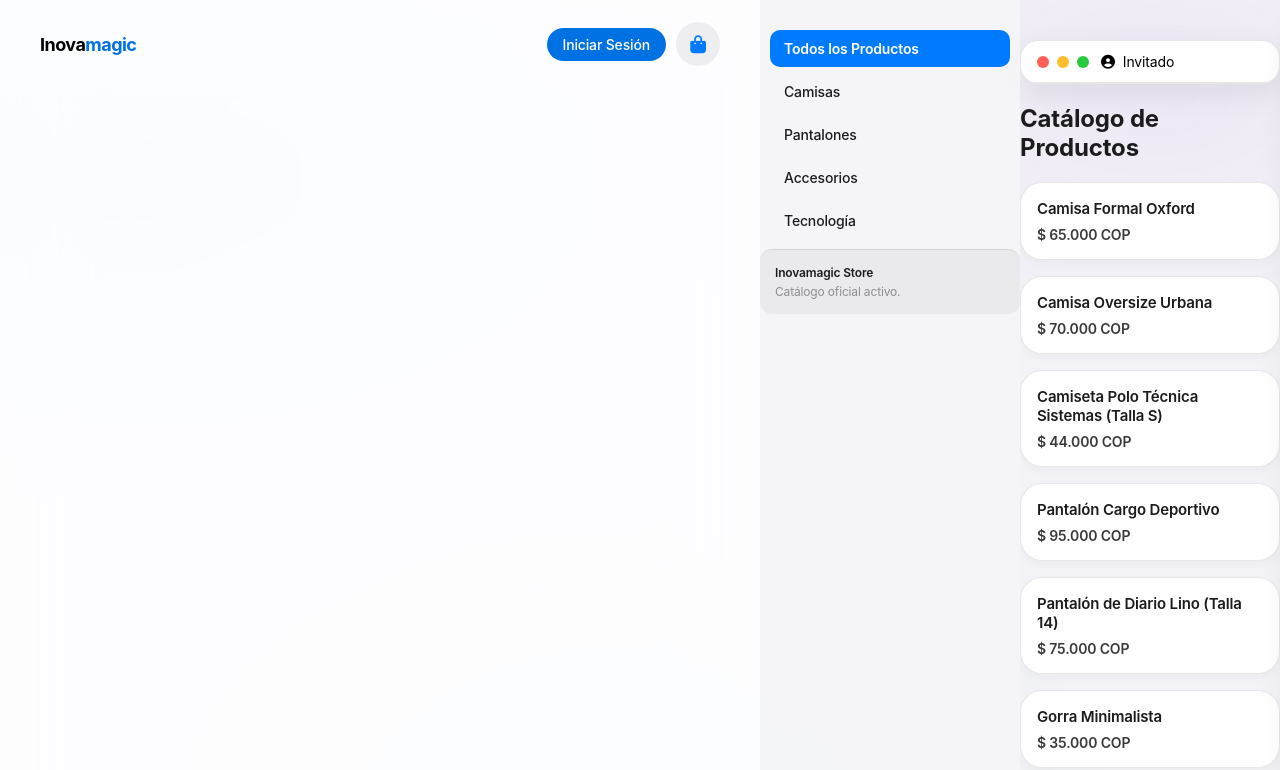
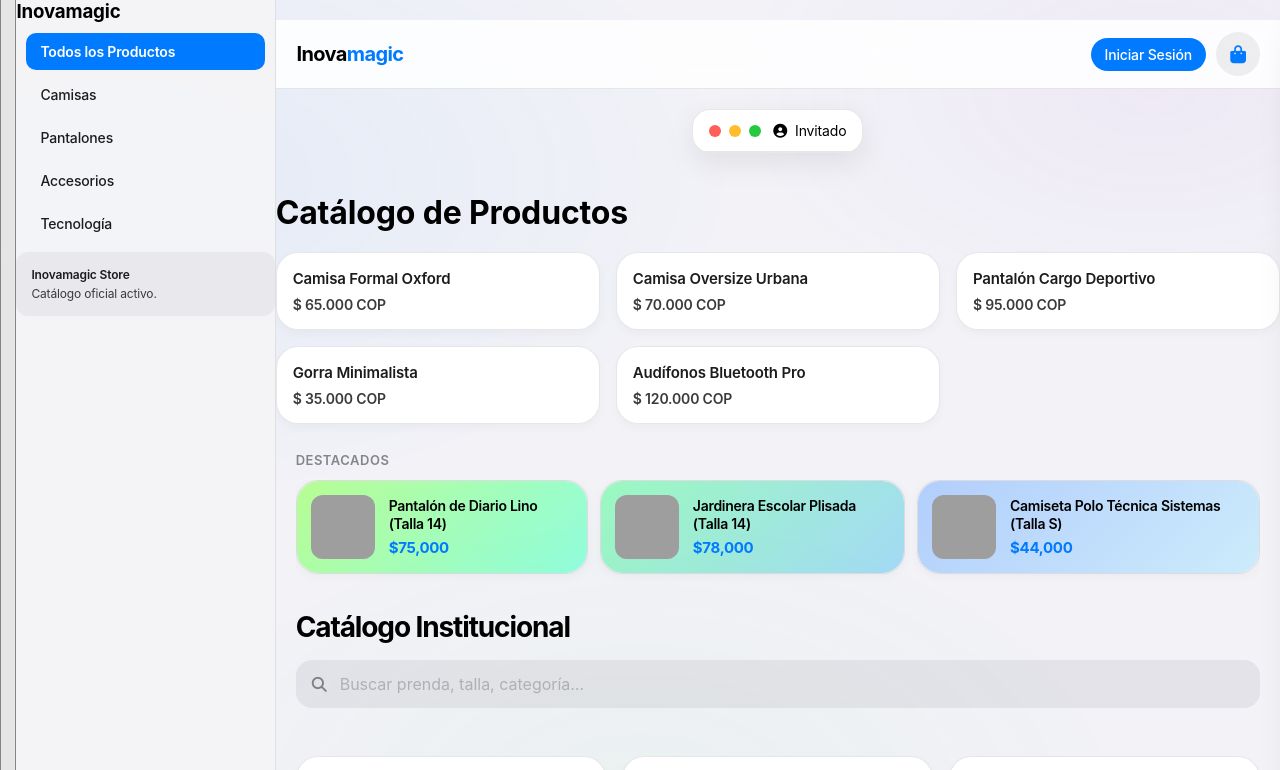
Before and after one commit to santiagocuellar-crypto/inovamagic, a Flask app: page / in a window 1280 px wide. Shown: the top 770 px of the page. Run offline with Flask 3, Linux system fonts and the light colour scheme; data that the repository does not hold is empty; grey boxes are pictures that could not be loaded.

Commit message:
Corrección definitiva de layout con flexbox para alinear sidebar y contenido principal

```diff
--- a/templates/index.html
+++ b/templates/index.html
@@ -76,7 +76,9 @@
     color: #3A3A3C; /* Gris oscuro elegante, cero azul */
 }
 
-   /* Contenedor principal sin líneas extrañas */
+     /* ==========================================
+   1. DISEÑO GENERAL Y LAYOUT (PC y Celular)
+   ========================================== */
 .app-layout {
     display: flex;
     min-height: 100vh;
@@ -84,13 +86,13 @@
     overflow-x: hidden;
 }
 
-/* Barra lateral limpia sin bordes feos al lado */
+/* Barra lateral fija en PC y oculta/desplegable en celular */
 .sidebar {
     width: 260px;
-    background: rgba(245, 245, 247, 0.95);
+    background: rgba(245, 245, 247, 0.92);
     backdrop-filter: blur(20px);
     -webkit-backdrop-filter: blur(20px);
-    border-right: none; /* Quitamos cualquier borde lateral asqueroso */
+    border-right: 0.5px solid rgba(0, 0, 0, 0.08);
     position: sticky;
     top: 0;
     height: 100vh;
@@ -100,77 +102,55 @@
     z-index: 100;
 }
 
-/* Encabezado limpio sin que se monte el título por fuera */
+/* Contenido principal al lado de la barra */
+.main-content {
+    flex: 1;
+    min-width: 0;
+    display: flex;
+    flex-direction: column;
+}
+
+
+/* ==========================================
+   2. ENCABEZADO CON EFECTO DESVANECIDO ESTILO APPLE
+   ========================================== */
 .main-content header,
 .catalog-header-sticky {
     position: sticky;
     top: 0;
     z-index: 50;
-    background: rgba(255, 255, 255, 0.9);
+    /* Fondo translúcido sólido arriba que se vuelve vaporoso abajo para el efecto nube */
+    background: linear-gradient(to bottom, rgba(255, 255, 255, 0.92) 60%, rgba(255, 255, 255, 0.6) 85%, rgba(255, 255, 255, 0) 100%);
     backdrop-filter: blur(20px);
     -webkit-backdrop-filter: blur(20px);
-    border-bottom: none; /* Sin líneas abajo */
-    box-shadow: 0 4px 20px rgba(0, 0, 0, 0.03); /* Sombra muy sutil estilo nube */
+    border-bottom: 0.5px solid rgba(0, 0, 0, 0.06);
     padding: 16px 24px;
     transition: all 0.3s ease;
 }
 
-/* Botón flotante siempre visible en celulares para abrir/cerrar la barra */
-.btn-toggle-sidebar {
-    display: none; /* Por defecto oculto en PC */
-    position: fixed;
-    bottom: 20px;
-    left: 20px;
-    z-index: 200;
-    width: 48px;
-    height: 48px;
-    border-radius: 50%;
-    background: var(--ios-blue, #007AFF);
-    color: white;
-    border: none;
-    box-shadow: 0 4px 12px rgba(0, 0, 0, 0.15);
-    align-items: center;
-    justify-content: center;
-    font-size: 20px;
-    cursor: pointer;
-}
 
 /* ==========================================
-   ESTILOS DE LA BARRA LATERAL Y RESPONSIVE
+   3. ADAPTACIÓN PARA CELULARES (Pantallas < 768px)
    ========================================== */
-
-/* Por defecto (Computador): La barra es visible y ocupa su espacio normal */
-.sidebar {
-    width: 260px;
-    background: rgba(245, 245, 247, 0.95);
-    backdrop-filter: blur(20px);
-    -webkit-backdrop-filter: blur(20px);
-    border-right: none;
-    position: sticky;
-    top: 0;
-    height: 100vh;
-    overflow-y: auto;
-    flex-shrink: 0;
-    transition: transform 0.3s cubic-bezier(0.25, 1, 0.5, 1);
-    z-index: 100;
-}
-
-/* Adaptación exclusiva para celulares (Pantallas menores a 768px) */
 @media (max-width: 768px) {
-    /* En celular la barra pasa a ser flotante fija y se esconde a la izquierda por defecto */
     .sidebar {
         position: fixed;
         left: 0;
         top: 0;
         transform: translateX(-100%);
-        height: 100%;
-    }
-
-    /* Cuando se activa la clase en el celular, se desliza hacia la pantalla */
+    }
+
+    /* Cuando se activa con el botón en el celular */
     .app-layout.sidebar-visible .sidebar {
         transform: translateX(0);
     }
-}
+
+    /* Ocultar barra por defecto al cargar en móvil */
+    .app-layout:not(.sidebar-visible) .sidebar {
+        transform: translateX(-100%);
+    }
+}
+
 .btn-toggle-sidebar:hover {
     transform: scale(1.05);
 }
@@ -1384,13 +1364,48 @@
 
     <div id="toast-container"></div>
 
-    <!-- Contenedor general de toda la aplicación -->
     <div class="app-layout">
 
-        <!-- Barra de navegación superior -->
-        <nav class="navbar" style="grid-column: 1 / -1; width: 100%;">
-            <div class="nav-container" style="display: flex; justify-content: space-between; align-items: center; width: 100%; padding: 10px 20px;">
-                <div class="nav-logo" style="font-weight: 700; font-size: 18px;">Inova<span style="color: #0071E3;">magic</span></div>
+        <!-- Único botón flotante para abrir/cerrar la barra -->
+        <button class="btn-toggle-sidebar" onclick="toggleSidebar()">
+            <i class="fa-solid fa-bars"></i>
+        </button>
+
+    <aside class="sidebar">
+
+        <!-- Encabezado con el logo arriba -->
+        <div class="sidebar-header">
+            <h3>Inova<span>magic</span></h3>
+        </div>
+
+        <!-- Opciones de categorías con "Todos los Productos" de primero -->
+        <div class="sidebar-links">
+            <a href="#" class="sidebar-link active" onclick="filtrarCategoria('todos', event)">Todos los Productos</a>
+            <a href="#" class="sidebar-link" onclick="filtrarCategoria('camisas', event)">Camisas</a>
+            <a href="#" class="sidebar-link" onclick="filtrarCategoria('pantalones', event)">Pantalones</a>
+            <a href="#" class="sidebar-link" onclick="filtrarCategoria('accesorios', event)">Accesorios</a>
+            <a href="#" class="sidebar-link" onclick="filtrarCategoria('electronica', event)">Tecnología</a>
+        </div>
+
+        <!-- Espacio flexible si lo necesitas para empujar elementos -->
+        <div style="flex: 1;"></div>
+
+        <!-- Pie de página de la barra -->
+        <div class="sidebar-footer">
+            <p>Inovamagic Store</p>
+            <span>Catálogo oficial activo.</span>
+        </div>
+    </aside>
+
+    <!-- 3. Contenido principal a la derecha -->
+    <main class="main-content">
+        <div id="toast-container"></div>
+
+
+        <!-- Navbar superior dentro del panel derecho -->
+        <nav class="navbar">
+            <div class="nav-container">
+                <div class="nav-logo">Inova<span>magic</span></div>
                 <div class="nav-actions">
                     {% if usuario %}
                         <button class="nav-btn" onclick="showProfileModal()">
@@ -1401,7 +1416,7 @@
                         {% endif %}
                         <a href="{{ url_for('logout') }}" class="nav-btn btn-logout"><i class="fas fa-sign-out-alt"></i></a>
                     {% else %}
-                        <a href="{{ url_for('login_page') }}" class="nav-btn btn-login" style="background: #0071E3; color: white; padding: 8px 16px; border-radius: 20px; text-decoration: none;">Iniciar Sesión</a>
+                        <a href="{{ url_for('login_page') }}" class="nav-btn btn-login">Iniciar Sesión</a>
                     {% endif %}
                     <button class="cart-btn" onclick="openCart()" aria-label="Abrir carrito">
                         <i class="fas fa-bag-shopping"></i>
@@ -1411,35 +1426,8 @@
             </div>
         </nav>
 
-        <!-- Botón flotante para abrir y cerrar la barra lateral en celular -->
-        <button class="btn-toggle-sidebar" onclick="toggleSidebar()">
-            <i class="fa-solid fa-bars"></i>
-        </button>
-
-        <!-- Barra lateral (Sidebar) con las categorías -->
-        <aside class="sidebar">
-            <div class="sidebar-links" style="margin-top: 20px;">
-                <a href="#" class="sidebar-link active" onclick="filtrarCategoria('todos', event)">Todos los Productos</a>
-                <a href="#" class="sidebar-link" onclick="filtrarCategoria('camisas', event)">Camisas</a>
-                <a href="#" class="sidebar-link" onclick="filtrarCategoria('pantalones', event)">Pantalones</a>
-                <a href="#" class="sidebar-link" onclick="filtrarCategoria('accesorios', event)">Accesorios</a>
-                <a href="#" class="sidebar-link" onclick="filtrarCategoria('electronica', event)">Tecnología</a>
-            </div>
-
-            <div style="flex: 1;"></div>
-
-            <!-- Footer de la barra lateral -->
-            <div class="sidebar-footer" style="padding-top: 15px; border-top: 0.5px solid var(--ios-separator);">
-                <p style="font-weight: 600; color: #1C1C1E;">Inovamagic Store</p>
-                <span style="font-size: 12px; color: #8E8E93;">Catálogo oficial activo.</span>
-            </div>
-        </aside>
-
-        <!-- Contenido Principal -->
-        <main class="main-content">
-
-            <!-- Ventana estilo Mac integrada de forma limpia -->
-            <div class="mac-window" style="margin-bottom: 20px;">
+        <!-- Ventana estilo Mac -->
+        <div class="mac-window">
             <div class="window-header">
                 <div class="mac-buttons">
                     <span class="dot red"></span>
@@ -1453,46 +1441,39 @@
             </div>
         </div>
 
-            <h1 style="font-size: 24px; font-weight: 700; color: #1C1C1E; margin-bottom: 20px;">Catálogo de Productos</h1>
-
-            <!-- Cuadrícula única con todos los productos -->
+      <main class="main-content">
+    <h1>Catálogo de Productos</h1>
+
+    <!-- Contenedor en cuadrícula -->
     <div class="products-grid">
+
         <div class="product-card" data-categoria="camisas">
             <h3>Camisa Formal Oxford</h3>
             <p>$ 65.000 COP</p>
         </div>
+
         <div class="product-card" data-categoria="camisas">
             <h3>Camisa Oversize Urbana</h3>
             <p>$ 70.000 COP</p>
         </div>
-                <div class="product-card" data-categoria="camisas">
-                    <h3>Camiseta Polo Técnica Sistemas (Talla S)</h3>
-                    <p>$ 44.000 COP</p>
-                </div>
+
         <div class="product-card" data-categoria="pantalones">
             <h3>Pantalón Cargo Deportivo</h3>
             <p>$ 95.000 COP</p>
         </div>
-                <div class="product-card" data-categoria="pantalones">
-                    <h3>Pantalón de Diario Lino (Talla 14)</h3>
-                    <p>$ 75.000 COP</p>
-                </div>
+
         <div class="product-card" data-categoria="accesorios">
             <h3>Gorra Minimalista</h3>
             <p>$ 35.000 COP</p>
         </div>
-                <div class="product-card" data-categoria="accesorios">
-                    <h3>Jardinera Escolar Plisada (Talla 14)</h3>
-                    <p>$ 78.000 COP</p>
-                </div>
+
         <div class="product-card" data-categoria="electronica">
             <h3>Audífonos Bluetooth Pro</h3>
             <p>$ 120.000 COP</p>
         </div>
+
     </div>
 </main>
-
-    </div>
 
     <!-- Flash Messages -->
     {% with messages = get_flashed_messages(with_categories=true) %}
```
Lines whose indentation alone changed are shown as unchanged.
